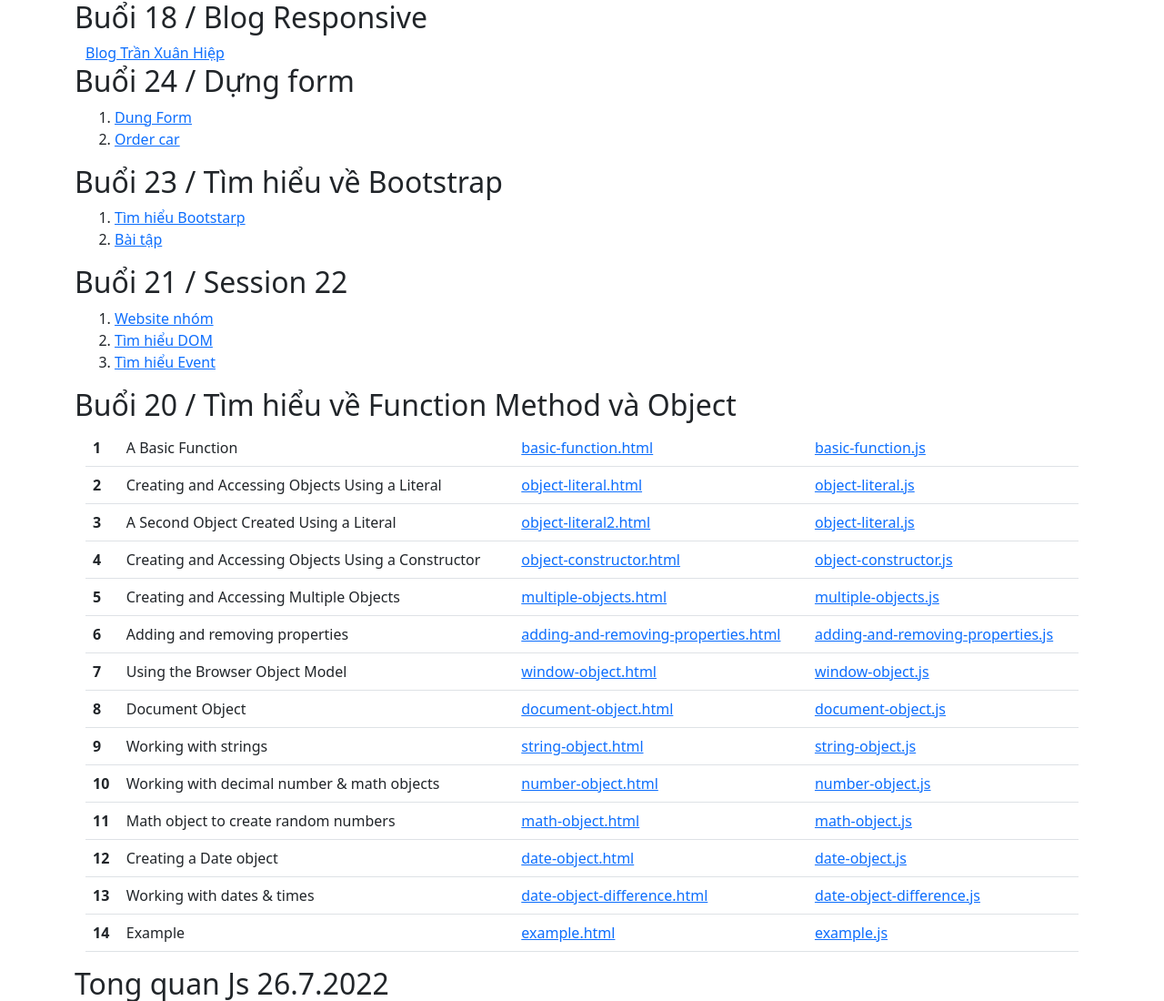
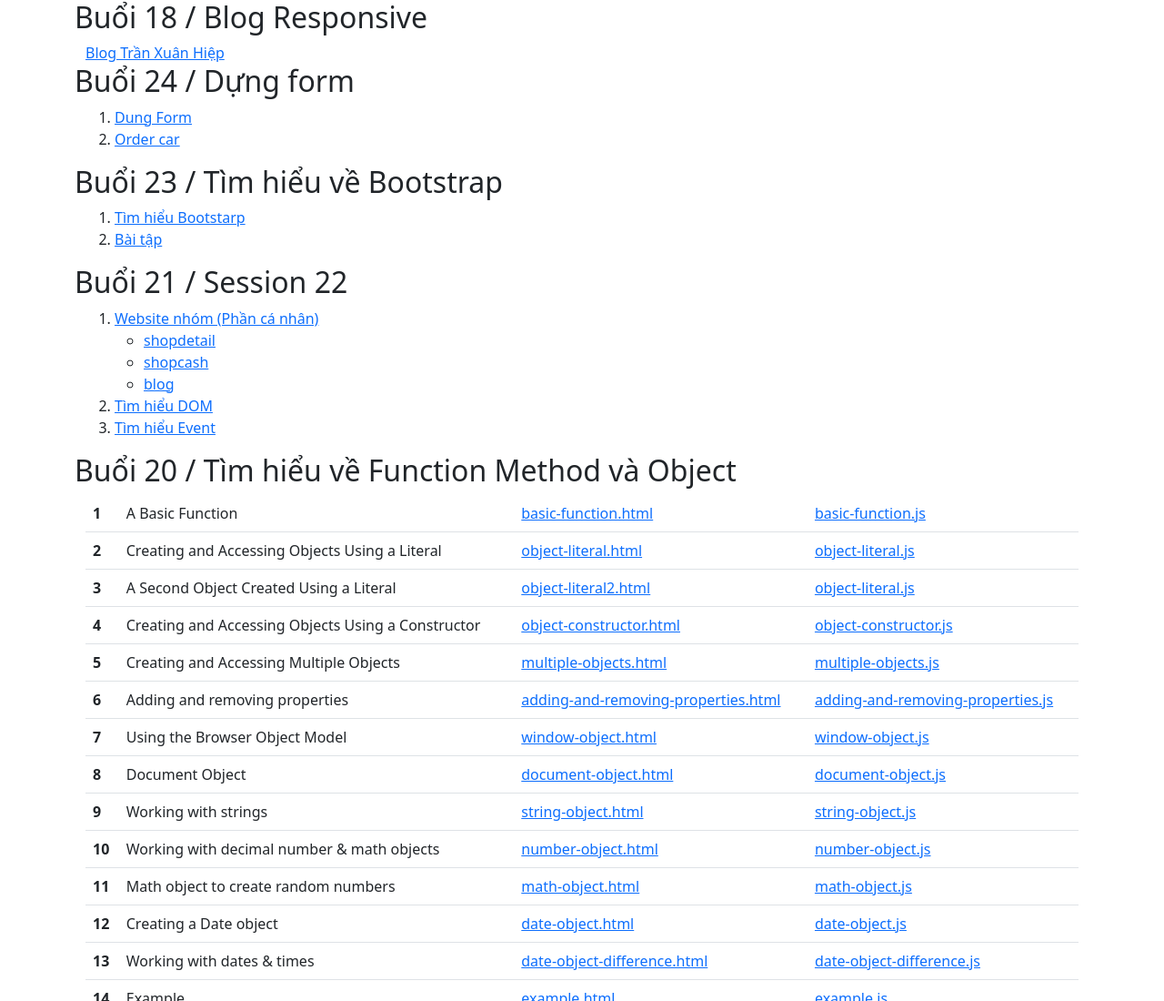
Before and after one commit to tranhiep93/HTML, a plain HTML site: page index.html in a window 1280 px wide. Shown: the top 1100 px of the page at 91% size. Drawn offline with nearby package versions, Linux system fonts and the light colour scheme.

Commit message:
Update index.html

```diff
--- a/index.html
+++ b/index.html
@@ -30,7 +30,12 @@
     <h2>Buổi 21 / Session 22</h2>
     <div class="container">
         <ol>
-            <li><a href="#">Website nhóm</a></li>
+            <li><a href="#">Website nhóm (Phần cá nhân)</a></li>
+            <ul>
+                <li><a href="./ogani/shopdetail.html">shopdetail</a></li>
+                <li><a href="./ogani/shopcash.html">shopcash</a></li>
+                <li><a href="./ogani/blog.html">blog</a></li>
+            </ul>
             <li><a href="./Buoi21/DOM/Domc05/index.html">Tìm hiểu DOM</a></li>
             <li><a href="./Buoi21/EVENT/c06/index.html">Tìm hiểu Event</a></li>
         </ol>
```
